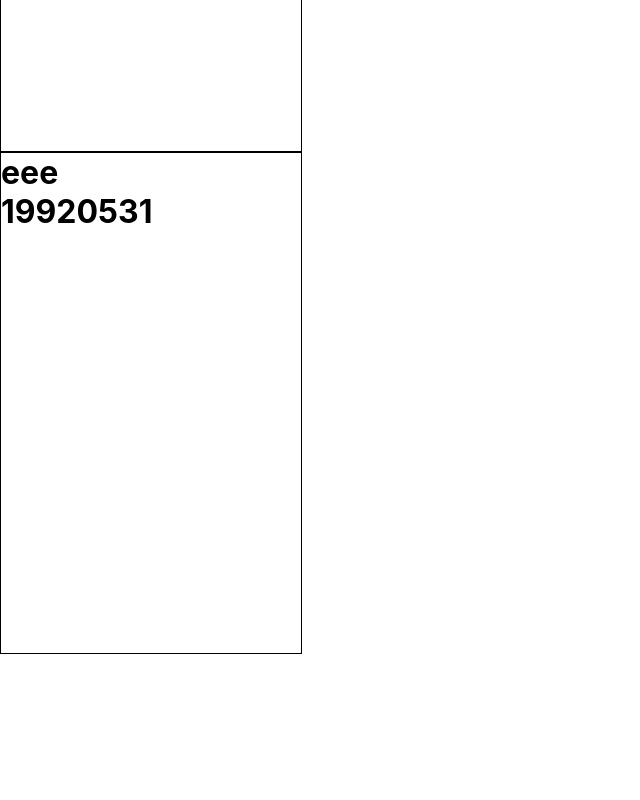
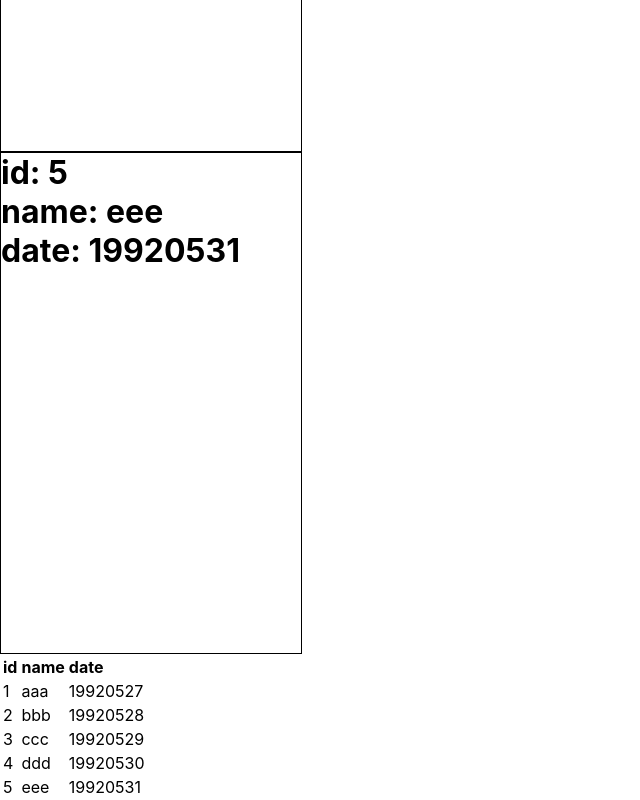
Before and after one commit to tomoya0417/react-tomoya, a React (Create React App) app: page / in a window 1280 px wide. Shown: the part 1856-2656 px from the top of the page, without its empty margins (0-640 px from the left). Before the commit the page ends 2510 px from the top, so only its background shows below. Built offline with nearby package versions, Linux system fonts and the light colour scheme.

Commit message:
react-tomoya

```diff
--- a/src/App.js
+++ b/src/App.js
@@ -1,6 +1,7 @@
 import React,{} from 'react';
 import './App.css';
 import Card from './Card';
+import Table from './Table';
 
 const sampleArray= [
 { id: 1, name: 'aaa', date: 19920527 },
@@ -13,10 +14,24 @@ const sampleArray= [
 function App() {
   return (
     <div>
-      {sampleArray.map((data,index) =>{
+      {sampleArray.map((data, index) =>{
         console.log(data);
-        return <Card key={index} name={data.name} date={data.date} />
+        return <Card key={index} id={data.id} name={data.name} date={data.date} />
       })}
+     <table>
+     <tr>
+       <th>id</th>
+       <th>name</th>
+       <th>date</th>
+      </tr>
+    {sampleArray.map((data,index) => {
+      console.log(data);
+      return <Table key={index} id={data.id} name={data.name} date={data.date} />
+
+    })}
+
+     </table>
+
     </div>
   );
   }
--- a/src/Card.js
+++ b/src/Card.js
@@ -1,11 +1,13 @@
 import React from 'react'
 import './Card.css';
+
 const Card = (props) => {
   console.log(props)
   return (
     <div className="wrapper">
-      <h1>{props.name}</h1>
-      <h1>{props.date}</h1>
+      <h1>id: {props.id}</h1>
+      <h1>name: {props.name}</h1>
+      <h1>date: {props.date}</h1>
     </div>
   );
 };
--- /dev/null
+++ b/src/Table.css
@@ -0,0 +1 @@
+th{text-align: left;}
--- /dev/null
+++ b/src/Table.js
@@ -0,0 +1,17 @@
+import React from 'react'
+import './Table.css'
+
+const Table = (props) => {
+  console.log(props)
+  return(
+
+    <tr>
+        <td>{props.id}</td>
+        <td>{props.name}</td>
+        <td>{props.date}</td>
+    </tr>
+
+  );
+};
+
+export default Table;
```
